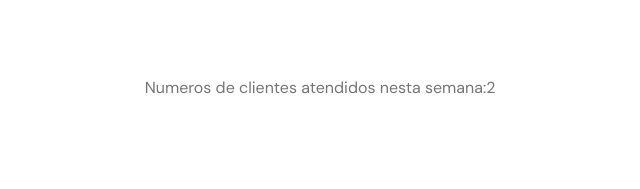
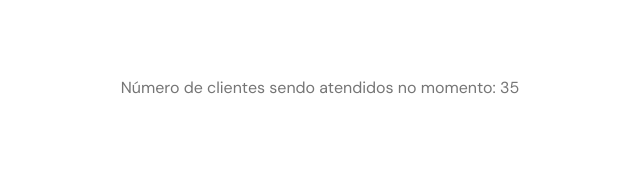
Before and after one commit to RodrigoFonsecaG/beautysalon, a plain HTML site: page index.html in a window 1280 px wide. Shown: the part 3151-3340 px from the top of the page, 320-960 px from the left. Drawn offline with nearby package versions, Linux system fonts and the light colour scheme; no server answers; files whose address does not match are found by name.

Commit message:
ajusted numbers clientes

```diff
--- a/index.html
+++ b/index.html
@@ -211,15 +211,13 @@
                   </cite>
                 </blockquote>
               </div>
-
             </div>
 
             <div class="swiper-pagination"></div>
           </div>
 
           <div class="numeros-clientes">
-            <p>Numeros de clientes atendidos nesta semana: </p>
-            <p class="numeros-clientes-text">
+            <p class="numeros-clientes-text"></p>
           </div>
         </div>
       </section>
--- a/modules/clients.js
+++ b/modules/clients.js
@@ -1,25 +1,25 @@
 export default function numerosClientes() {
   const clientesP = document.querySelector('.numeros-clientes-text');
   const funcionamento = document.querySelector('[data-semana]');
-  const horaAgora = new Date().getUTCHours() - 3;
+
+  let numeroInicial = Math.floor(Math.random() * (50 - 10 + 1) + 10);
 
   function addNumber(element) {
-    let i =0;
-
     if (funcionamento.classList.contains('aberto')) {
       setInterval(() => {
-        let tempo = (element.innerHTML = i++);
+        if (document.documentElement.classList.contains('ptBR')) {
+          element.innerHTML = `Número de clientes sendo atendidos no momento: ${
+            Math.random() < 0.5 ? numeroInicial++ : numeroInicial--
+          }`;
+        }
 
-
-      }, 1800);
-    }
-
-    if (!funcionamento.classList.contains('aberto') || (8 < horaAgora > 18)) {
-      element.innerHTML = 0;
-
+        if (document.documentElement.classList.contains('enUS')) {
+          element.innerHTML = `Number of customers currently being attended: ${
+            Math.random() < 0.5 ? numeroInicial++ : numeroInicial--
+          }`;
+        }
+      }, 2000);
     }
   }
   addNumber(clientesP);
-
-
 }
--- a/style.css
+++ b/style.css
@@ -951,6 +951,8 @@ footer .container .social {
 
 .numeros-clientes{
   display: flex;
+  align-items: center;
   justify-content: center;
   margin-top: 5rem;
+  flex-direction: column;
 }
```
Lines whose indentation alone changed are shown as unchanged.
